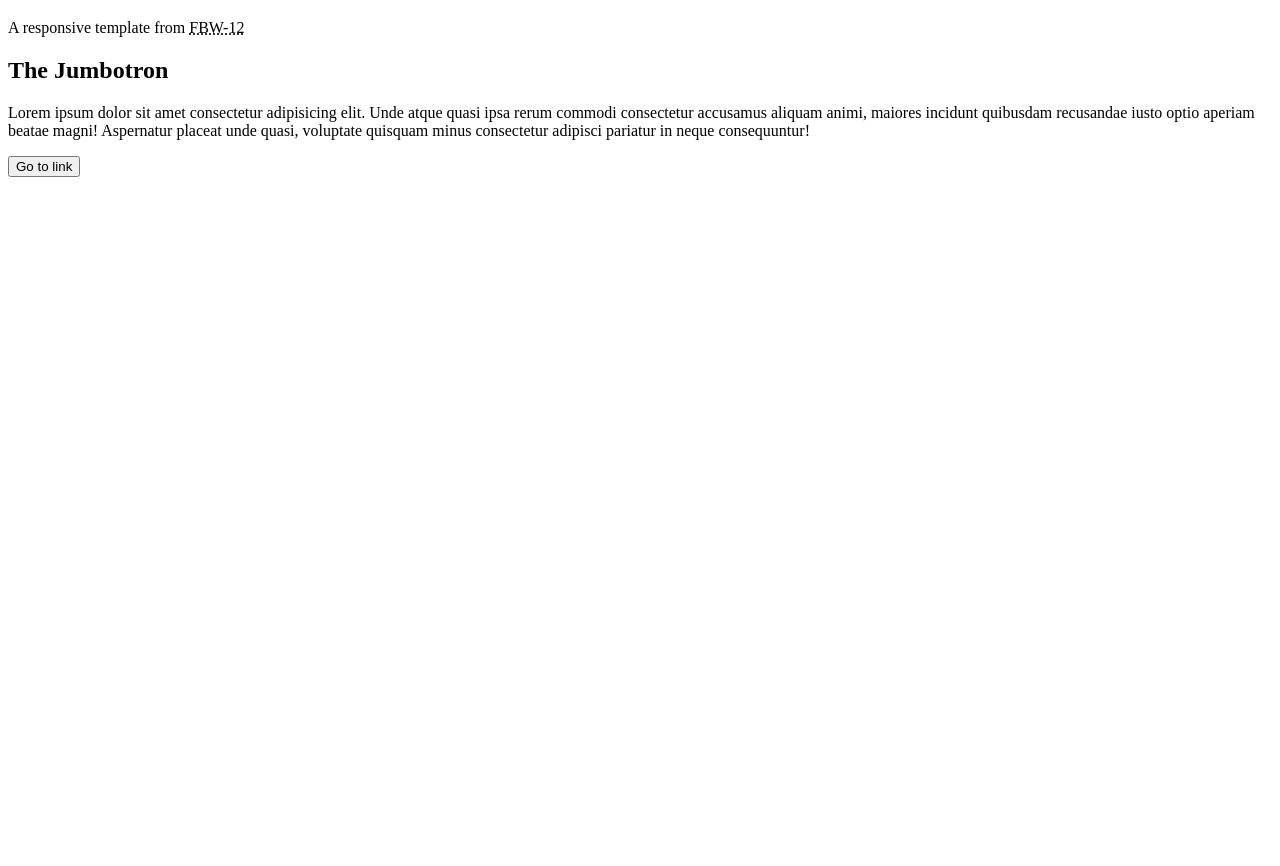
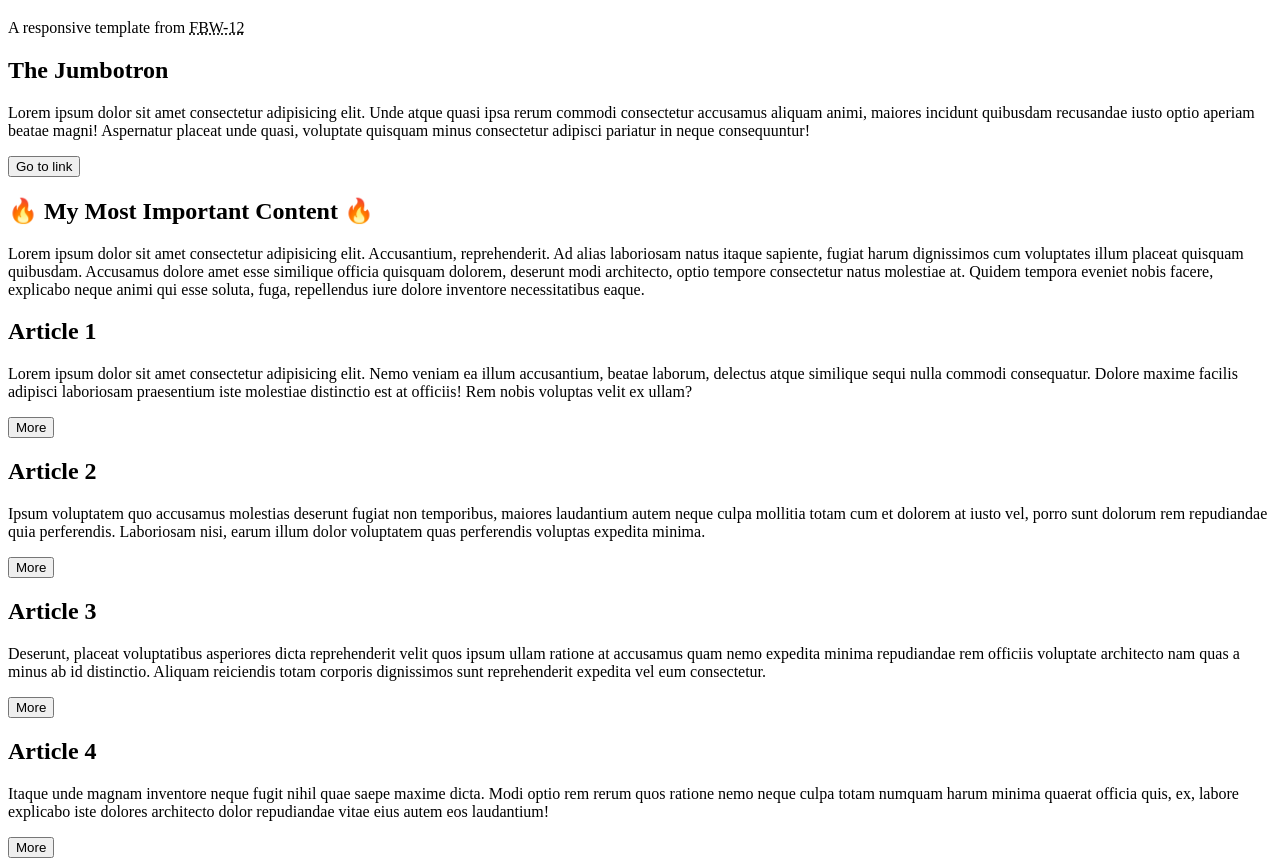
Before and after one commit to sklinkusch/09-responsive-design, a plain HTML site: page index.html in a window 1280 px wide. Shown: the part 61-927 px from the top of the page. Before the commit the page ends 800 px from the top, so only its background shows below. Drawn offline with Linux system fonts and the light colour scheme.

Commit message:
added most important content and section with further articles

```diff
--- a/index.html
+++ b/index.html
@@ -21,12 +21,51 @@
       placeat unde quasi, voluptate quisquam minus consectetur adipisci pariatur in neque consequuntur!</p>
     <button class="jumbotron-button">Go to link</button>
   </article>
-  <article class="main-content"></article>
+  <article class="main-content">
+    <h2 class="main-head">🔥 My Most Important Content 🔥</h2>
+    <p class="main-text">Lorem ipsum dolor sit amet consectetur adipisicing elit. Accusantium, reprehenderit. Ad alias
+      laboriosam natus itaque sapiente, fugiat harum dignissimos cum voluptates illum placeat quisquam quibusdam.
+      Accusamus dolore amet esse similique officia quisquam dolorem, deserunt modi architecto, optio tempore
+      consectetur natus molestiae at. Quidem tempora eveniet nobis facere, explicabo neque animi qui esse soluta, fuga,
+      repellendus iure dolore inventore necessitatibus eaque.</p>
+  </article>
   <section class="further-articles">
-    <article></article>
-    <article></article>
-    <article></article>
-    <article></article>
+    <article class="further">
+      <section class="container">
+        <h2>Article 1</h2>
+      </section>
+      <p>Lorem ipsum dolor sit amet consectetur adipisicing elit. Nemo veniam ea illum accusantium, beatae laborum,
+        delectus atque similique sequi nulla commodi consequatur. Dolore maxime facilis adipisci laboriosam praesentium
+        iste molestiae distinctio est at officiis! Rem nobis voluptas velit ex ullam?</p>
+      <button>More</button>
+    </article>
+    <article class="further">
+      <section class="container">
+        <h2>Article 2</h2>
+      </section>
+      <p>Ipsum voluptatem quo accusamus molestias deserunt fugiat non temporibus, maiores laudantium autem neque culpa
+        mollitia totam cum et dolorem at iusto vel, porro sunt dolorum rem repudiandae quia perferendis. Laboriosam
+        nisi, earum illum dolor voluptatem quas perferendis voluptas expedita minima.</p>
+      <button>More</button>
+    </article>
+    <article class="further">
+      <section class="container">
+        <h2>Article 3</h2>
+      </section>
+      <p>Deserunt, placeat voluptatibus asperiores dicta reprehenderit velit quos ipsum ullam ratione at accusamus quam
+        nemo expedita minima repudiandae rem officiis voluptate architecto nam quas a minus ab id distinctio. Aliquam
+        reiciendis totam corporis dignissimos sunt reprehenderit expedita vel eum consectetur.</p>
+      <button>More</button>
+    </article>
+    <article class="further">
+      <section class="container">
+        <h2>Article 4</h2>
+      </section>
+      <p>Itaque unde magnam inventore neque fugit nihil quae saepe maxime dicta. Modi optio rem rerum quos ratione nemo
+        neque culpa totam numquam harum minima quaerat officia quis, ex, labore explicabo iste dolores architecto dolor
+        repudiandae vitae eius autem eos laudantium!</p>
+      <button>More</button>
+    </article>
   </section>
   <article class="last"></article>
 </main>
```
